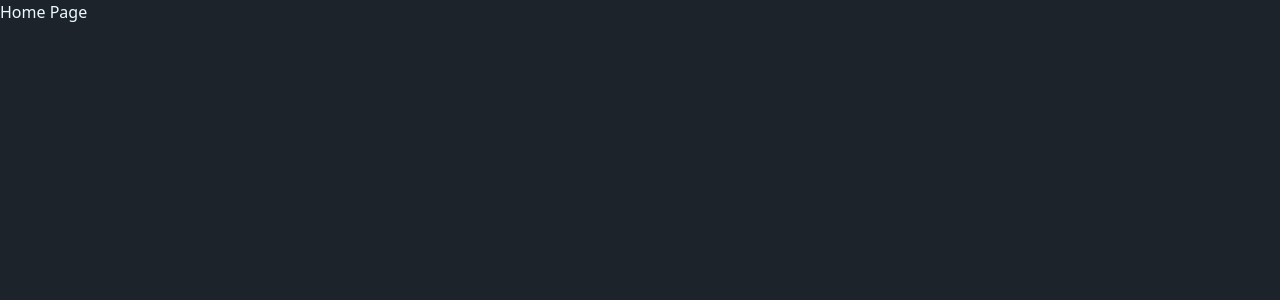
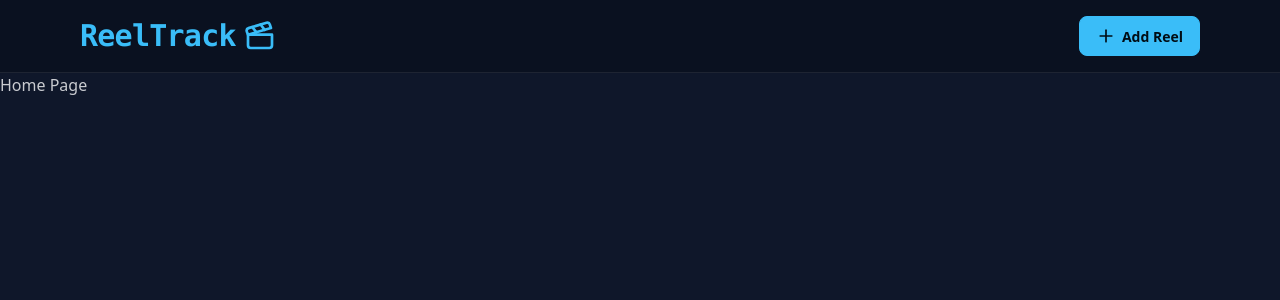
Before and after one commit to jerometaruc/reeltrack-v2, a React (Vite) app in the folder frontend/: page / in a window 1280 px wide. Shown: the top 300 px of the page. Built offline with nearby package versions, Linux system fonts and the light colour scheme.

Commit message:
feat(frontend): Implement NavBar

```diff
--- a/frontend/index.html
+++ b/frontend/index.html
@@ -1,5 +1,5 @@
 <!doctype html>
-<html lang="en">
+<html lang="en" data-theme="night">
   <head>
     <meta charset="UTF-8" />
     <link rel="icon" type="image/svg+xml" href="/vite.svg" />
--- /dev/null
+++ b/frontend/src/components/NavBar.tsx
@@ -0,0 +1,25 @@
+import { Link } from 'react-router';
+import { PlusIcon, ClapperboardIcon } from 'lucide-react';
+
+const NavBar = () => {
+    return (
+        <header className="bg-base-300 border-b border-base-content/10">
+            <div className="mx-auto max-w-6xl p-4">
+                <div className="flex items-center justify-between">
+                    <h1 className="flex items-center gap-2 text-3xl font-bold text-primary font-mono tracking-tight">
+                        ReelTrack
+                        <ClapperboardIcon className="size-8 text-primary" />
+                    </h1>
+                    <div className="flex items-center gap-4">
+                        <Link to={"/add"} className="btn btn-primary">
+                            <PlusIcon className="size-5" />
+                            <span>Add Reel</span>
+                        </Link>
+                    </div>
+                </div>
+            </div>
+        </header>
+    );
+};
+
+export default NavBar;
--- a/frontend/src/index.css
+++ b/frontend/src/index.css
@@ -1,2 +1,2 @@
 @import "tailwindcss";
-@plugin "daisyui" { themes: dark --default; };
+@plugin "daisyui" { themes: light --default, dark --prefersdark, night; }
--- a/frontend/src/pages/HomePage.tsx
+++ b/frontend/src/pages/HomePage.tsx
@@ -1,6 +1,9 @@
+import NavBar from "../components/NavBar";
+
 function HomePage() {
     return (
         <div>
+            <NavBar />
             <p>Home Page</p>
         </div>
     );
```
